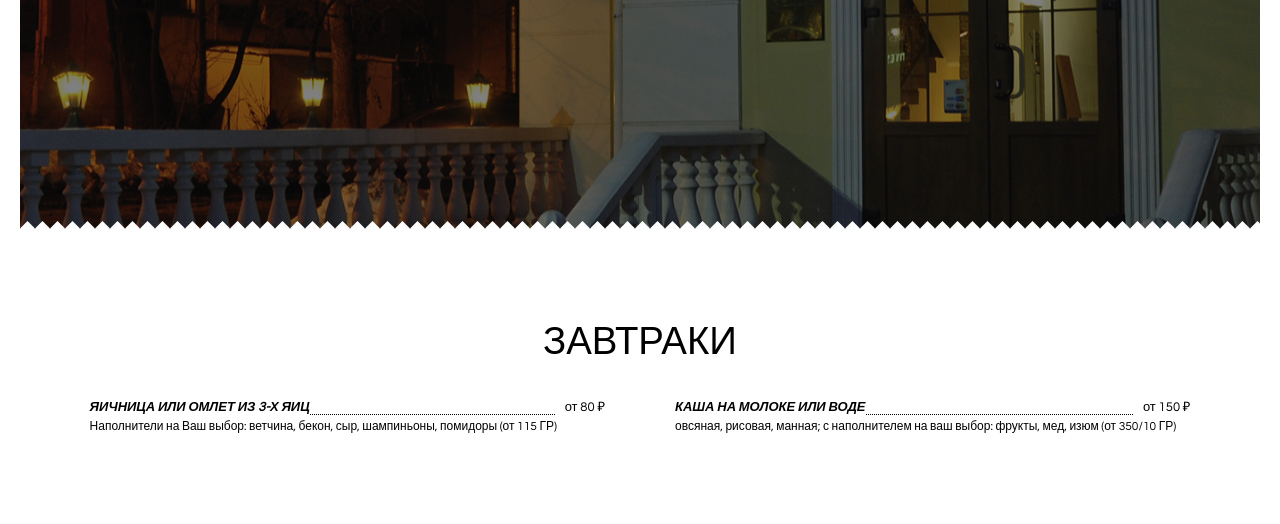
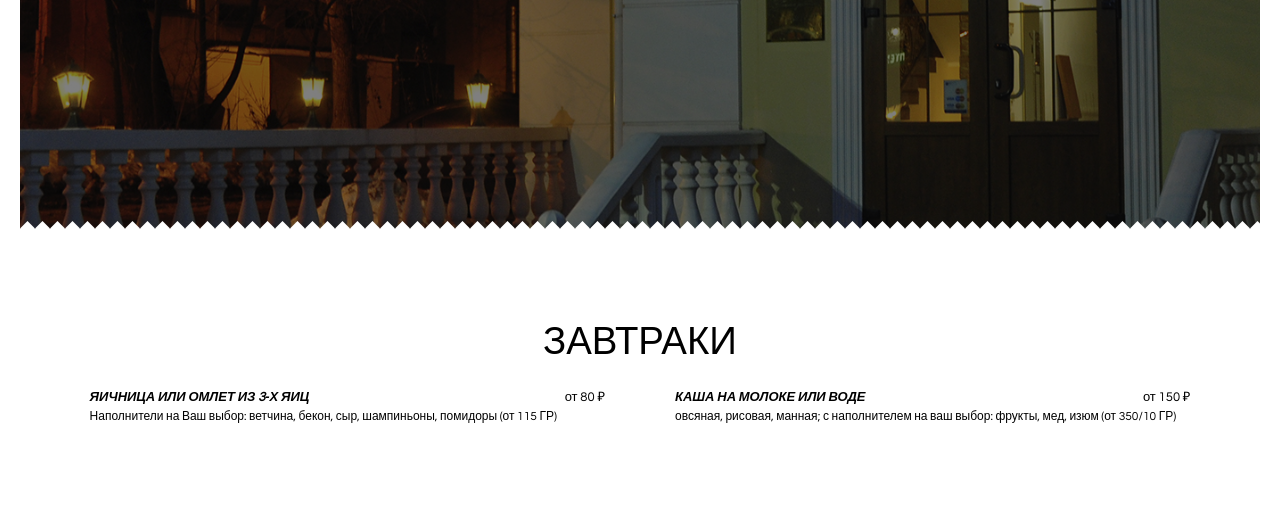
Before and after one commit to Inspel/comme-il-faut, a plain HTML site: page menu.html in a window 1280 px wide. Shown: the part 400-924 px from the top of the page. Drawn offline with Linux system fonts and the light colour scheme; some packages are replaced by stand-ins of ours; a web font is replaced by a local one.

Commit message:
Поправил строки в меню

```diff
--- a/css/style.css
+++ b/css/style.css
@@ -1199,29 +1199,27 @@ article {
 }
 
 .menu-item {
-  min-height: 140px;
+  min-height: 156px;
   padding:24px 20px;
 }
 .menu-item-details {
-  display:table
+  display: flex;
+  justify-content: space-between;
 }
 
 .menu-item-desc {
+  max-width: 70%;
+  align-self: flex-end;
   font-family: "Century Gothic", CenturyGothic, AppleGothic, sans-serif;
   font-weight:bold;
   font-style:italic;
-  text-align:left;
   font-size:13px;
   text-transform: uppercase;
-  display: table-cell;
-  white-space: nowrap;
-  width: 10%;
   line-height:15px;
-  text-align:left;
+  text-align: left;
+  word-break: keep-all;
 }
 .menu-item-dot {
-  display: table-cell;
-  width: 88%;
   border-bottom: 1px dotted #000;
 }
 .menu-item-price {
@@ -1229,11 +1227,9 @@ article {
   font-size:13px;
 }
 .menu-item-prices {
-  display: table-cell;
   white-space: nowrap;
-  width: 2%;
-  padding:10px 0 0 10px;
-  text-align:left;
+  padding: 0;
+  text-align: left;
 }
 .hot-deal:before {
   content:'';
--- a/menu.html
+++ b/menu.html
@@ -46,7 +46,7 @@
           <nav>
             <ul>
               <li><a href="index.html">Главная</a></li>
-              <li><a href="menu.html"class="act-link">Меню</a></li>
+              <li><a href="menu.html" class="act-link">Меню</a></li>
               <li><a href="gallery.html">Галерея</a></li>
               <li><a href="contact.html">Контакты</a></li>
             </ul>
@@ -81,13 +81,13 @@
               <div class="col-md-6">
                 <div class="menu-item">
                   <div class="menu-item-details">
-                    <div class="menu-item-desc">Яичница или омлет из 3-х яиц</div>
+                    <div class="menu-item-desc">Яичница или омлет из 3&#8209;х яиц</div>
                     <div class="menu-item-dot"></div>
                     <div class="menu-item-prices">
                       <div class="menu-item-price">от 80 &#8381;</div>
                     </div>
                   </div>
-                  <p>Наполнители на Ваш выбор: ветчина, бекон, сыр, шампиньоны, помидоры (от 115 ГР)</p>
+                  <p>Наполнители на Ваш выбор: ветчина, бекон, сыр, шампиньоны, помидоры (от&nbsp;115&nbsp;ГР)</p>
                 </div>
               </div>
               <!--menu item end-->
@@ -712,7 +712,7 @@
 
                 <div class="menu-item">
                   <div class="menu-item-details">
-                    <div class="menu-item-desc">Эспрессо </a></div>
+                    <div class="menu-item-desc">Эспрессо</div>
                     <div class="menu-item-dot"></div>
                     <div class="menu-item-prices">
                       <div class="menu-item-price">80 &#8381;</div>
@@ -756,7 +756,7 @@
 
               <div class="menu-item">
                 <div class="menu-item-details">
-                  <div class="menu-item-desc">Эспрессо </a></div>
+                  <div class="menu-item-desc">Эспрессо</div>
                   <div class="menu-item-dot"></div>
                   <div class="menu-item-prices">
                     <div class="menu-item-price">80 &#8381;</div>
@@ -774,7 +774,7 @@
 
                 <div class="menu-item">
                   <div class="menu-item-details">
-                    <div class="menu-item-desc">Эспрессо </a></div>
+                    <div class="menu-item-desc">Эспрессо</div>
                     <div class="menu-item-dot"></div>
                     <div class="menu-item-prices">
                       <div class="menu-item-price">80 &#8381;</div>
```
Also changed, not shown: 1 other file.
